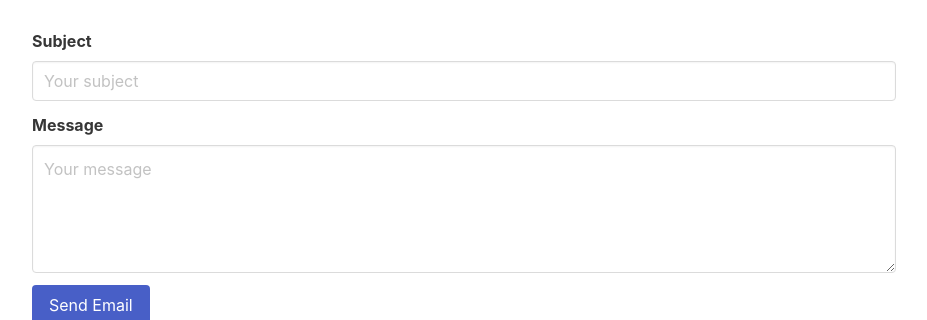
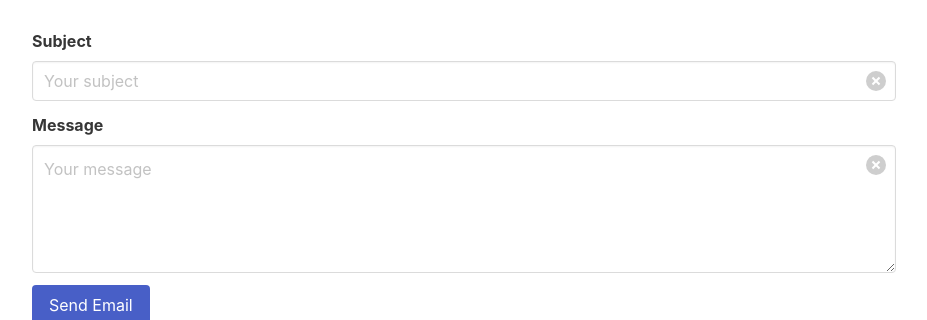
Before and after one commit to mlrcbsousa/manuel.software, a Vue app: page / in a window 1280 px wide. Shown: the part 3908-4228 px from the top of the page, without its empty margins (176-1103 px from the left). Built offline with nearby package versions, Linux system fonts and the light colour scheme.

Commit message:
feat: clear buttons on contact form

```diff
--- a/src/components/ContactSection.vue
+++ b/src/components/ContactSection.vue
@@ -14,15 +14,21 @@ const href = getMailtoHref(email, message, subject)
   <section id="contact" class="section">
     <h1 class="title">Get in touch</h1>
     <div class="field">
-      <label class="label" for="name">Subject</label>
-      <div class="control">
+      <label class="label">Subject</label>
+      <div class="control has-icons-right">
         <input v-model="subject" class="input" type="text" placeholder="Your subject" />
+        <span class="icon is-right">
+          <a class="delete" @click="subject = ''"></a>
+        </span>
       </div>
     </div>
     <div class="field">
-      <label class="label" for="message">Message</label>
-      <div class="control">
+      <label class="label">Message</label>
+      <div class="control has-icons-right">
         <textarea v-model="message" class="textarea" placeholder="Your message"></textarea>
+        <span class="icon is-right">
+          <a class="delete" @click="message = ''"></a>
+        </span>
       </div>
     </div>
     <div class="field">
```
